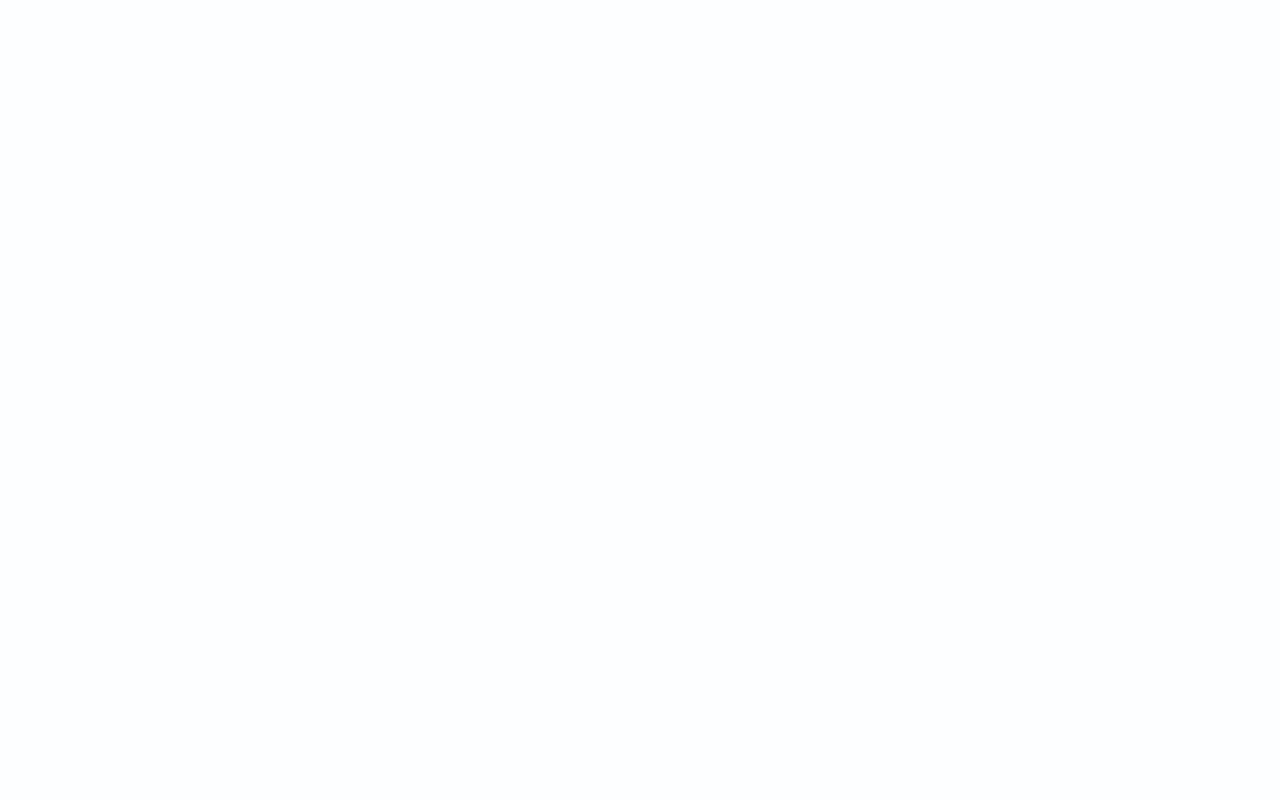
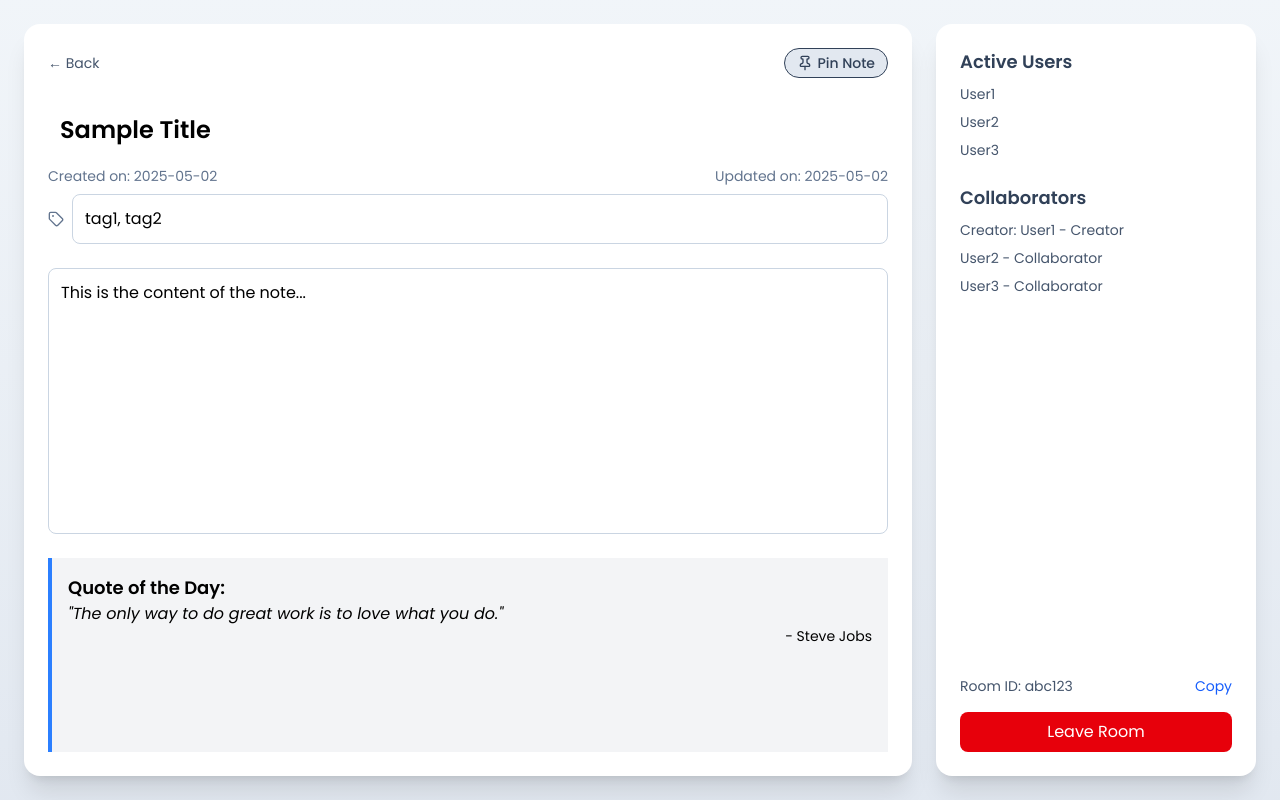
Before and after one commit to Yashagrahari07/NoteSync, a React (Vite) app in the folder Frontend/: page /create-note in a window 1280 px wide. Before the commit this address had no page. Built offline with nearby package versions, Linux system fonts and the light colour scheme.

Commit message:
created Note component UI

```diff
--- a/Frontend/package.json
+++ b/Frontend/package.json
@@ -11,11 +11,12 @@
   },
   "dependencies": {
     "@tailwindcss/vite": "^4.1.5",
+    "lucide-react": "^0.507.0",
     "react": "^19.0.0",
     "react-dom": "^19.0.0",
-    "tailwindcss": "^4.1.5",
     "react-icons": "^5.5.0",
-    "react-router-dom": "^7.5.3"
+    "react-router-dom": "^7.5.3",
+    "tailwindcss": "^4.1.5"
   },
   "devDependencies": {
     "@eslint/js": "^9.22.0",
--- a/Frontend/src/App.jsx
+++ b/Frontend/src/App.jsx
@@ -3,6 +3,7 @@
 import Home from './pages/Home/Home';
 import Login from './pages/Login/Login';
 import SignUp from './pages/SignUp/SignUp';
+import CreateNote from './pages/CreateNote/CreateNote';
 
 const routes = (
   <Router>
@@ -10,6 +11,7 @@
       <Route path="/dashboard" exact element={<Home />} />
       <Route path="/login" exact element={<Login />} />
       <Route path="/signup" exact element={<SignUp />} />
+      <Route path="/create-note" element={<CreateNote />} />
     </Routes>
   </Router>
 );
--- /dev/null
+++ b/Frontend/src/components/Button/Button.jsx
@@ -0,0 +1,12 @@
+import React from 'react';
+
+export const Button = ({ onClick, children, className }) => {
+  return (
+    <button
+      onClick={onClick}
+      className={`px-4 py-2 rounded-lg bg-blue-600 text-white hover:bg-blue-700 focus:ring-2 focus:ring-blue-500 ${className}`}
+    >
+      {children}
+    </button>
+  );
+};
--- /dev/null
+++ b/Frontend/src/components/Input/Input.jsx
@@ -0,0 +1,13 @@
+import React from 'react';
+
+export const Input = ({ value, onChange, placeholder, className }) => {
+  return (
+    <input
+      type="text"
+      value={value}
+      onChange={onChange}
+      placeholder={placeholder}
+      className={`p-3 border rounded-lg focus:outline-none focus:ring-2 focus:ring-blue-500 ${className}`}
+    />
+  );
+};
--- a/Frontend/src/components/Navbar.jsx
+++ b/Frontend/src/components/Navbar.jsx
@@ -6,7 +6,7 @@
 const Navbar = () => {
   const [searchQuery, setSearchQuery] = useState("");
 
-  const navigate = useNavigate;
+  const navigate = useNavigate();
 
   const onLogout = () => {
     navigate("/login");
--- /dev/null
+++ b/Frontend/src/components/TeaxtArea/Textarea.jsx
@@ -0,0 +1,13 @@
+import React from 'react';
+
+export const Textarea = ({ value, onChange, rows, placeholder, className }) => {
+  return (
+    <textarea
+      value={value}
+      onChange={onChange}
+      rows={rows}
+      placeholder={placeholder}
+      className={`p-3 border rounded-lg focus:outline-none focus:ring-2 focus:ring-blue-500 ${className}`}
+    />
+  );
+};
--- /dev/null
+++ b/Frontend/src/pages/CreateNote/CreateNote.jsx
@@ -0,0 +1,165 @@
+import React, { useState, useEffect } from "react";
+import { useNavigate } from "react-router-dom";
+import { Button } from "../../components/Button/Button";
+import { Input } from "../../components/Input/Input";
+import { Textarea } from "../../components/TeaxtArea/Textarea";
+import { Tag, Pin } from "lucide-react";
+
+export default function CreateNote() {
+  const [title, setTitle] = useState("Sample Title");
+  const [content, setContent] = useState("This is the content of the note...");
+  const [tags, setTags] = useState("tag1, tag2");
+  const [date, setDate] = useState("");
+  const [updatedOn, setUpdatedOn] = useState("");
+  const [quote, setQuote] = useState({
+    text: "The only way to do great work is to love what you do.",
+    author: "Steve Jobs",
+  });
+  const [activeUsers, setActiveUsers] = useState(["User1", "User2", "User3"]);
+  const [collaborators, setCollaborators] = useState([
+    { name: "Creator: User1", role: "Creator" },
+    { name: "User2", role: "Collaborator" },
+    { name: "User3", role: "Collaborator" },
+  ]);
+  const [roomId, setRoomId] = useState("abc123");
+  const [isPinned, setIsPinned] = useState(false);
+
+  const navigate = useNavigate();
+
+  useEffect(() => {
+    const today = new Date().toISOString().slice(0, 10);
+    setDate(today);
+    setUpdatedOn(today);
+  }, []);
+
+  const handleLeave = () => {
+    console.log("Leaving room");
+    navigate("/dashboard");
+  };
+
+  const handleCopyRoomId = () => {
+    navigator.clipboard.writeText(roomId).then(() => {
+      console.log("Room ID copied!");
+    });
+  };
+
+  return (
+    <div className="h-screen overflow-hidden bg-gradient-to-b from-slate-100 to-slate-200 p-6 flex">
+      {/* Main Content Area */}
+      <div className="flex-1 max-w-4xl mx-auto bg-white rounded-2xl shadow-xl p-6 space-y-6 flex flex-col">
+        <div className="flex items-center justify-between">
+          <button
+            onClick={() => navigate(-1)}
+            className="text-slate-600 hover:text-black text-sm"
+          >
+            ← Back
+          </button>
+
+          <button
+            onClick={() => setIsPinned(!isPinned)}
+            className={`flex items-center gap-1 text-sm font-medium rounded-full px-3 py-1 border ${
+              isPinned ? "bg-yellow-300 text-black" : "bg-slate-200 text-slate-700"
+            } hover:bg-yellow-400 transition`}
+          >
+            <Pin size={16} /> {isPinned ? "Pinned" : "Pin Note"}
+          </button>
+        </div>
+
+        {/* Title */}
+        <Input
+          value={title}
+          onChange={(e) => {
+            setTitle(e.target.value);
+            setUpdatedOn(new Date().toISOString().slice(0, 10));
+          }}
+          placeholder="Note Title"
+          className="text-2xl font-semibold border-none focus:ring-2 focus:ring-blue-500 mb-0"
+        />
+
+        <div className="flex items-center justify-between mt-2 mb-2">
+          <div className="text-sm text-slate-500">Created on: {date}</div>
+          <div className="text-sm text-slate-500">Updated on: {updatedOn}</div>
+        </div>
+
+        {/* Tags */}
+        <div className="flex items-center gap-2">
+          <Tag className="text-slate-500" size={16} />
+          <Input
+            value={tags}
+            onChange={(e) => {
+              setTags(e.target.value);
+              setUpdatedOn(new Date().toISOString().slice(0, 10));
+            }}
+            placeholder="Tags (comma separated)"
+            className="flex-1 border-slate-300"
+          />
+        </div>
+
+        {/* Content */}
+        <Textarea
+          value={content}
+          onChange={(e) => {
+            setContent(e.target.value);
+            setUpdatedOn(new Date().toISOString().slice(0, 10));
+          }}
+          rows={10}
+          placeholder="Write your note here..."
+          className="resize-none w-full border-slate-300 focus:ring-2 focus:ring-blue-500"
+        />
+
+        {/* Quote Section */}
+        <div className="p-4 bg-gray-100 border-l-4 border-blue-500 flex-1">
+          <p className="text-lg font-semibold">Quote of the Day:</p>
+          <p className="italic">"{quote.text}"</p>
+          <p className="text-right text-sm">- {quote.author}</p>
+        </div>
+      </div>
+
+      {/* Side Panel */}
+      <div className="w-80 bg-white rounded-2xl shadow-xl p-6 ml-6 flex flex-col justify-between h-full">
+        <div>
+          <div className="text-lg font-semibold text-slate-700">Active Users</div>
+          <div className="space-y-2 mt-2">
+            {activeUsers.map((user, index) => (
+              <div key={index} className="text-sm text-slate-600">
+                {user}
+              </div>
+            ))}
+          </div>
+
+          {/* Collaborators */}
+          <div className="mt-6">
+            <div className="text-lg font-semibold text-slate-700">Collaborators</div>
+            <div className="space-y-2 mt-2">
+              {collaborators.map((collaborator, index) => (
+                <div key={index} className="text-sm text-slate-600">
+                  {collaborator.name} - {collaborator.role}
+                </div>
+              ))}
+            </div>
+          </div>
+        </div>
+
+        {/* Bottom Section: Room Info & Leave */}
+        <div className="space-y-4 mt-6">
+          <div className="flex justify-between items-center text-sm text-slate-600">
+            <span>Room ID: {roomId}</span>
+            <button
+              onClick={handleCopyRoomId}
+              className="text-blue-600 hover:underline"
+            >
+              Copy
+            </button>
+          </div>
+
+          <Button
+            onClick={handleLeave}
+            className="w-full px-4 py-2 rounded-full text-white bg-red-600 hover:bg-red-700"
+          >
+            Leave Room
+          </Button>
+        </div>
+      </div>
+    </div>
+  );
+}
--- a/Frontend/src/pages/Home/Home.jsx
+++ b/Frontend/src/pages/Home/Home.jsx
@@ -2,14 +2,23 @@
 import Navbar from '../../components/Navbar';
 import NoteCard from '../../components/Cards/NoteCard';
 import { MdAdd } from 'react-icons/md';
+import { useNavigate } from 'react-router-dom';
 
 const Home = () => {
+  const navigate = useNavigate();
+
+  const handleAddNoteClick = () => {
+    navigate('/create-note');
+  };
+
   return (
     <>
       <Navbar />
 
-      <div className='container mx-auto'>
-        <div className='grid grid-cols-3 gap-4 mt-8'>
+      <div className='container mx-auto mt-8 px-4'>
+        {/* Grid layout with responsive column count */}
+        <div className='grid grid-cols-1 sm:grid-cols-2 lg:grid-cols-3 gap-4'>
+          {/* Add your NoteCard components here */}
           <NoteCard
             title='Meeting on 7th May'
             date='3rd May 2025'
@@ -17,16 +26,17 @@
             tags='#Meeting'
             onEdit={() => {}}
             onDelete={() => {}}
-            OnPinNote={() => {}}
+            onPinNote={() => {}}
           />
         </div>
       </div>
 
-      <button className='w-16 h-16 flex items-center justify-center rounded-2xl bg-primary hover:bg-blue-600 absolute right-10 bottom-10' onClick={() => {}}>
+      {/* Add Note button */}
+      <button className='w-16 h-16 flex items-center justify-center rounded-2xl bg-primary hover:bg-blue-600 absolute right-10 bottom-10' onClick={handleAddNoteClick}>
         <MdAdd className='text-[32px] text-white' />
       </button>
     </>
-  )
-}
+  );
+};
 
-export default Home
+export default Home;
```
Also changed, not shown: 1 other file (tests, documents, lock files or other folders).
